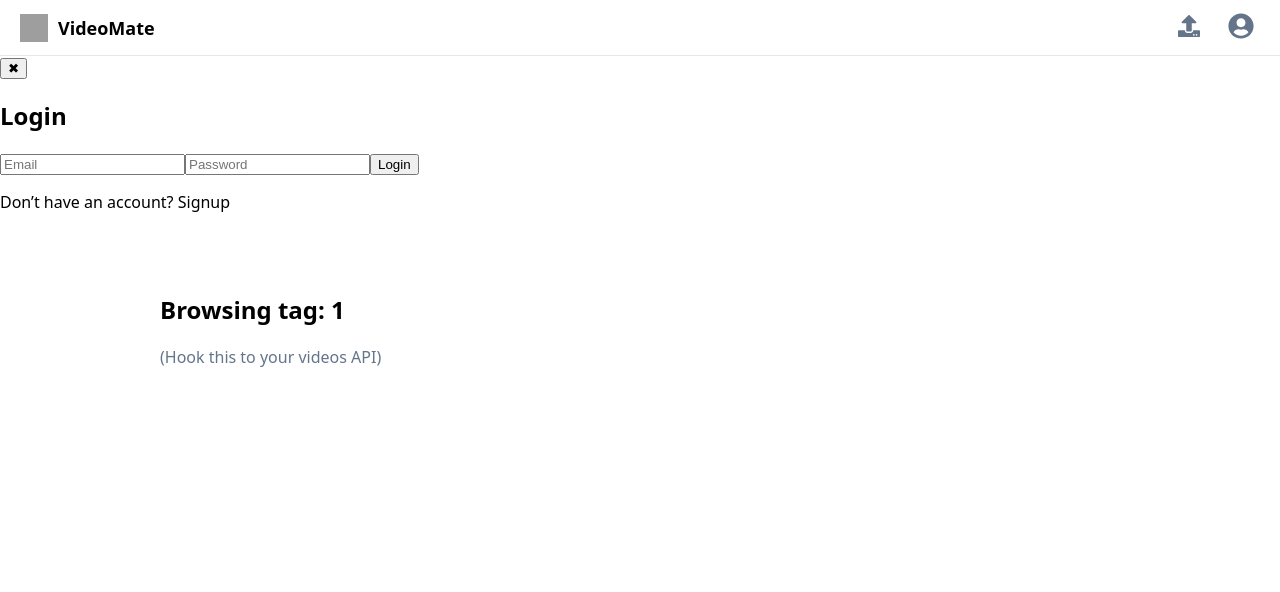
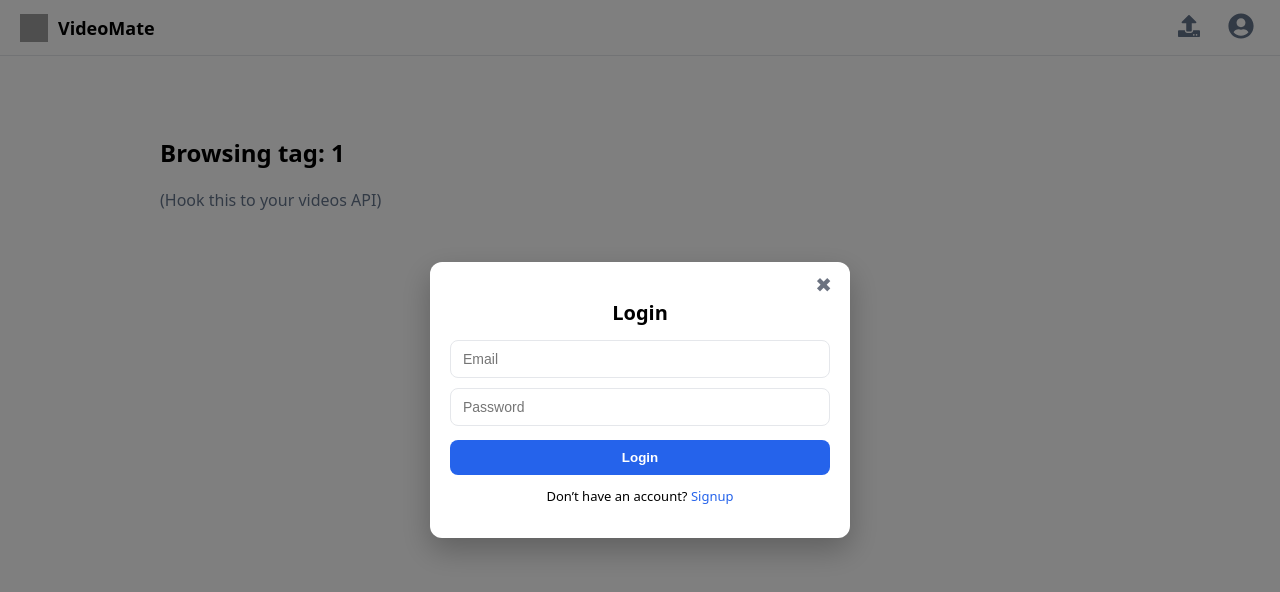
Before and after one commit to adeemharis/video-streaming, a React (Vite) app in the folder client/: page /tag/1 in a window 1280 px wide. Both pictures are taken after a click on the button 1241 px from the left and 27 px from the top of the page. Shown: the top 592 px of the page. Built offline with nearby package versions, Linux system fonts and the light colour scheme; no server answers; grey boxes are pictures that could not be loaded.

Commit message:
update authmodal.jsx

```diff
--- a/client/src/components/AuthModal.jsx
+++ b/client/src/components/AuthModal.jsx
@@ -1,25 +1,84 @@
-import { useState } from "react";
+import { useState, useEffect } from "react";
+import { createPortal } from "react-dom";
 
 export default function AuthModal({ isOpen, onClose, onLogin, onSignup }) {
   const [mode, setMode] = useState("login");
   const [form, setForm] = useState({ email: "", password: "", username: "" });
 
+  // Close on ESC and lock background scroll while open
+  useEffect(() => {
+    if (!isOpen) return;
+    const onKey = (e) => e.key === "Escape" && onClose?.();
+    window.addEventListener("keydown", onKey);
+    const prevOverflow = document.body.style.overflow;
+    document.body.style.overflow = "hidden";
+    return () => {
+      window.removeEventListener("keydown", onKey);
+      document.body.style.overflow = prevOverflow;
+    };
+  }, [isOpen, onClose]);
+
   if (!isOpen) return null;
 
-  return (
-    <div
-      className="fixed inset-0 bg-black bg-opacity-50 flex items-center justify-center z-50"
-    >
-      <div className="relative bg-white p-6 rounded-lg shadow-lg w-96">
-        {/* Close Button */}
-        <button
-          onClick={onClose}
-          className="absolute top-2 right-2 text-gray-600 hover:text-black text-xl"
-        >
-          ✖
-        </button>
+  const overlayStyle = {
+    position: "fixed",
+    inset: 0,
+    background: "rgba(0,0,0,0.5)",
+    display: "flex",
+    alignItems: "center",
+    justifyContent: "center",
+    zIndex: 9999,
+  };
 
-        <h2 className="text-xl font-bold mb-4 text-center">
+  const modalStyle = {
+    position: "relative",
+    background: "#fff",
+    width: "min(420px, 92vw)",
+    borderRadius: 12,
+    padding: 20,
+    boxShadow: "0 12px 30px rgba(0,0,0,.25)",
+  };
+
+  const inputStyle = {
+    width: "100%",
+    border: "1px solid #e5e7eb",
+    borderRadius: 8,
+    padding: "10px 12px",
+    marginBottom: 10,
+    fontSize: 14,
+  };
+
+  const buttonStyle = {
+    width: "100%",
+    border: "none",
+    borderRadius: 8,
+    padding: "10px 12px",
+    fontWeight: 600,
+    cursor: "pointer",
+    background: "#2563eb",
+    color: "#fff",
+  };
+
+  const closeStyle = {
+    position: "absolute",
+    top: 10,
+    right: 12,
+    background: "transparent",
+    border: "none",
+    fontSize: 20,
+    cursor: "pointer",
+    color: "#6b7280",
+  };
+
+  // Click on backdrop closes; click inside modal does not
+  const stop = (e) => e.stopPropagation();
+
+  return createPortal(
+    <div style={overlayStyle} onClick={onClose}>
+      <div style={modalStyle} onClick={stop} role="dialog" aria-modal="true">
+        <button aria-label="Close" onClick={onClose} style={closeStyle}>✖</button>
+
+        <h2 style={{ fontSize: 20, fontWeight: 700, textAlign: "center", marginBottom: 14 }}>
           {mode === "login" ? "Login" : "Signup"}
         </h2>
 
@@ -29,7 +88,7 @@ export default function AuthModal({ isOpen, onClose, onLogin, onSignup }) {
             placeholder="Username"
             value={form.username}
             onChange={(e) => setForm({ ...form, username: e.target.value })}
-            className="w-full border p-2 mb-2 rounded"
+            style={inputStyle}
           />
         )}
 
@@ -38,31 +97,30 @@ export default function AuthModal({ isOpen, onClose, onLogin, onSignup }) {
           placeholder="Email"
           value={form.email}
           onChange={(e) => setForm({ ...form, email: e.target.value })}
-          className="w-full border p-2 mb-2 rounded"
+          style={inputStyle}
         />
+
         <input
           type="password"
           placeholder="Password"
           value={form.password}
           onChange={(e) => setForm({ ...form, password: e.target.value })}
-          className="w-full border p-2 mb-4 rounded"
+          style={{ ...inputStyle, marginBottom: 14 }}
         />
 
         <button
-          onClick={() =>
-            mode === "login" ? onLogin(form) : onSignup(form)
-          }
-          className="bg-blue-600 text-white w-full py-2 rounded hover:bg-blue-700 transition"
+          onClick={() => (mode === "login" ? onLogin?.(form) : onSignup?.(form))}
+          style={buttonStyle}
         >
           {mode === "login" ? "Login" : "Signup"}
         </button>
 
-        <p className="text-sm mt-4 text-center">
+        <p style={{ fontSize: 13, textAlign: "center", marginTop: 12 }}>
           {mode === "login" ? (
             <>
               Don’t have an account?{" "}
               <span
-                className="text-blue-600 cursor-pointer"
+                style={{ color: "#2563eb", cursor: "pointer" }}
                 onClick={() => setMode("signup")}
               >
                 Signup
@@ -72,7 +130,7 @@ export default function AuthModal({ isOpen, onClose, onLogin, onSignup }) {
             <>
               Already have an account?{" "}
               <span
-                className="text-blue-600 cursor-pointer"
+                style={{ color: "#2563eb", cursor: "pointer" }}
                 onClick={() => setMode("login")}
               >
                 Login
@@ -81,6 +139,7 @@ export default function AuthModal({ isOpen, onClose, onLogin, onSignup }) {
           )}
         </p>
       </div>
-    </div>
+    </div>,
+    document.body
   );
 }
```
